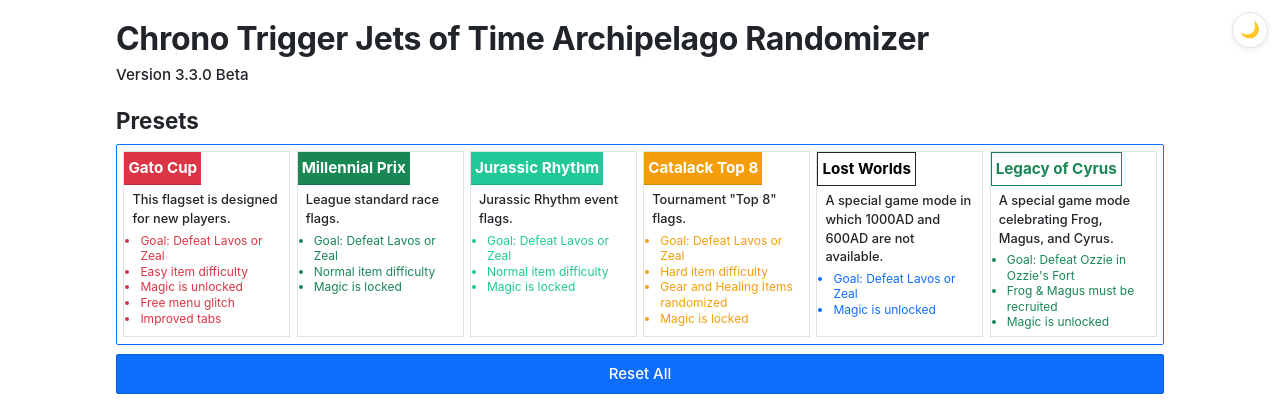
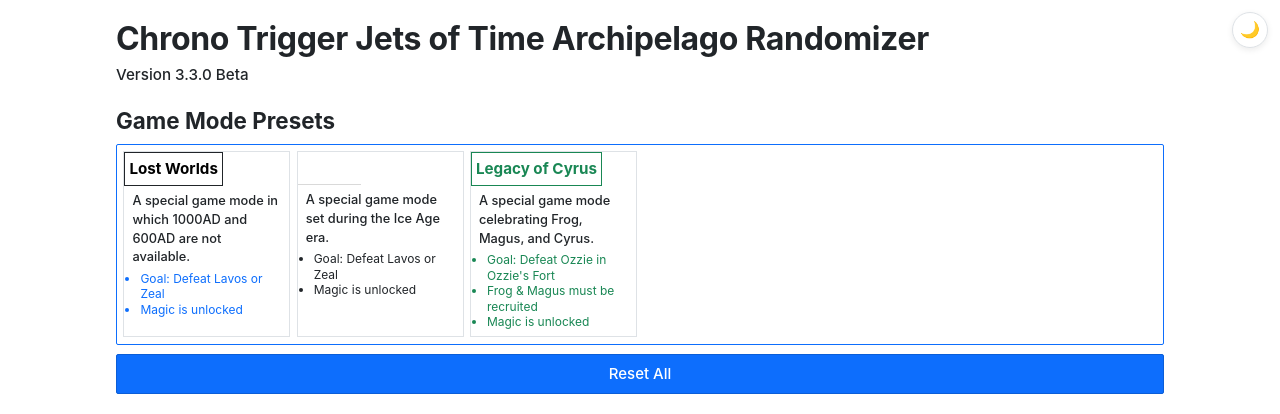
Before and after one commit to Skuldier/ctjot-webapp, a Flask app: page /options/ in a window 1280 px wide. Shown: the top 414 px of the page. Run offline with Flask 3, Linux system fonts and the light colour scheme; some libraries are stand-ins or nearby versions.

Commit message:
Webapp: pare presets down to 3 game-mode presets (Lost Worlds, Ice Age, Legacy of Cyrus)
Removed the 4 generic difficulty/race presets (Gato Cup, Millennial Prix,
Jurassic Rhythm, Catalack Top 8) -- those mixed difficulty + flag
choices that made more sense for the standalone cjot-beta race scene
and don't translate well to multiworld AP play. Renamed section to
'Game Mode Presets' to reflect the narrower purpose.

Added the missing Ice Age preset for parity with the other two
non-standard game modes. Each preset sets game_mode + unlocked_magic
(matching cjot-beta's forced_on table at randosettings.py:178-180,
where LW/IA/LOC all force UNLOCKED_MAGIC on).

```diff
--- a/webapp/static/options.js
+++ b/webapp/static/options.js
@@ -318,45 +318,21 @@
     document.querySelectorAll('input[type="range"]').forEach((r) => r.dispatchEvent(new Event("input")));
   }
 
-  // Apply a preset: reset first, then set the preset's values
+  // Apply a preset: reset first, then set the preset's values.
+  // Each preset only sets game_mode + the magic flag forced on by that
+  // mode in cjot-beta's forced_on table (randosettings.py:178-180):
+  // LW / IA / LOC all force UNLOCKED_MAGIC.
   const PRESETS = {
-    gato: () => {
-      setSelect("game-mode", "std");
-      setSelect("item-difficulty", "easy");
-      setCheckbox("unlocked-magic", true);
-      setCheckbox("free-menu-glitch", true);
-      setCheckbox("fast-tabs", true);
-      setCheckbox("disable-glitches", true);
-    },
-    prix: () => {
-      setSelect("game-mode", "std");
-      setSelect("item-difficulty", "normal");
-      setCheckbox("unlocked-magic", false);
-      setCheckbox("chronosanity", true);
-      setCheckbox("fast-tabs", true);
-    },
-    jurassic: () => {
-      setSelect("game-mode", "std");
-      setSelect("item-difficulty", "normal");
-      setCheckbox("unlocked-magic", false);
-      setCheckbox("randomize-gear", true);
-      setCheckbox("randomize-healing", true);
-    },
-    catalack: () => {
-      setSelect("game-mode", "std");
-      setSelect("item-difficulty", "hard");
-      setCheckbox("randomize-gear", true);
-      setCheckbox("randomize-healing", true);
-      setCheckbox("unlocked-magic", false);
-    },
     lw: () => {
       setSelect("game-mode", "lw");
-      setSelect("item-difficulty", "normal");
+      setCheckbox("unlocked-magic", true);
+    },
+    ia: () => {
+      setSelect("game-mode", "ia");
       setCheckbox("unlocked-magic", true);
     },
     loc: () => {
       setSelect("game-mode", "loc");
-      setSelect("item-difficulty", "normal");
       setCheckbox("unlocked-magic", true);
     },
   };
--- a/webapp/templates/options.html
+++ b/webapp/templates/options.html
@@ -17,48 +17,9 @@
 </section>
 
 <section class="presets">
-  <h2>Presets</h2>
+  <h2>Game Mode Presets</h2>
   <div class="preset-row">
-    <button type="button" class="preset-card preset-gato"     data-preset="gato">
-      <div class="preset-title">Gato Cup</div>
-      <div class="preset-desc">This flagset is designed for new players.</div>
-      <ul class="preset-bullets">
-        <li>Goal: Defeat Lavos or Zeal</li>
-        <li>Easy item difficulty</li>
-        <li>Magic is unlocked</li>
-        <li>Free menu glitch</li>
-        <li>Improved tabs</li>
-      </ul>
-    </button>
-    <button type="button" class="preset-card preset-prix"     data-preset="prix">
-      <div class="preset-title">Millennial Prix</div>
-      <div class="preset-desc">League standard race flags.</div>
-      <ul class="preset-bullets">
-        <li>Goal: Defeat Lavos or Zeal</li>
-        <li>Normal item difficulty</li>
-        <li>Magic is locked</li>
-      </ul>
-    </button>
-    <button type="button" class="preset-card preset-jurassic" data-preset="jurassic">
-      <div class="preset-title">Jurassic Rhythm</div>
-      <div class="preset-desc">Jurassic Rhythm event flags.</div>
-      <ul class="preset-bullets">
-        <li>Goal: Defeat Lavos or Zeal</li>
-        <li>Normal item difficulty</li>
-        <li>Magic is locked</li>
-      </ul>
-    </button>
-    <button type="button" class="preset-card preset-catalack" data-preset="catalack">
-      <div class="preset-title">Catalack Top 8</div>
-      <div class="preset-desc">Tournament "Top 8" flags.</div>
-      <ul class="preset-bullets">
-        <li>Goal: Defeat Lavos or Zeal</li>
-        <li>Hard item difficulty</li>
-        <li>Gear and Healing Items randomized</li>
-        <li>Magic is locked</li>
-      </ul>
-    </button>
-    <button type="button" class="preset-card preset-lw"       data-preset="lw">
+    <button type="button" class="preset-card preset-lw"  data-preset="lw">
       <div class="preset-title">Lost Worlds</div>
       <div class="preset-desc">A special game mode in which 1000AD and 600AD are not available.</div>
       <ul class="preset-bullets">
@@ -66,7 +27,15 @@
         <li>Magic is unlocked</li>
       </ul>
     </button>
-    <button type="button" class="preset-card preset-loc"      data-preset="loc">
+    <button type="button" class="preset-card preset-ia"  data-preset="ia">
+      <div class="preset-title">Ice Age</div>
+      <div class="preset-desc">A special game mode set during the Ice Age era.</div>
+      <ul class="preset-bullets">
+        <li>Goal: Defeat Lavos or Zeal</li>
+        <li>Magic is unlocked</li>
+      </ul>
+    </button>
+    <button type="button" class="preset-card preset-loc" data-preset="loc">
       <div class="preset-title">Legacy of Cyrus</div>
       <div class="preset-desc">A special game mode celebrating Frog, Magus, and Cyrus.</div>
       <ul class="preset-bullets">
```
